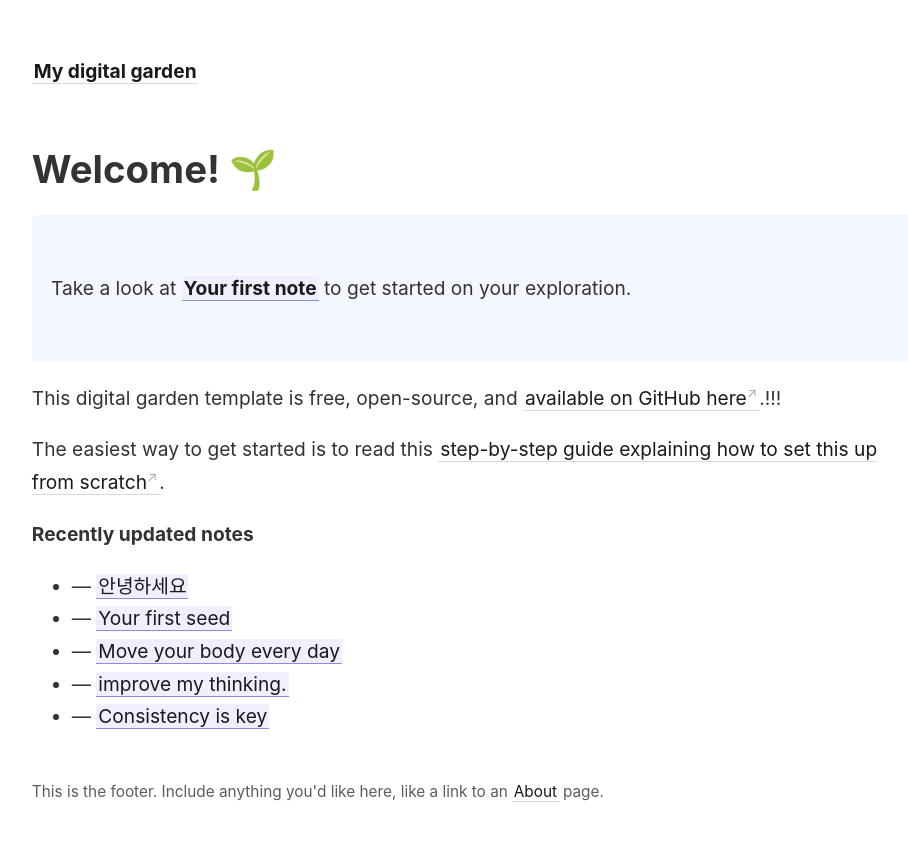
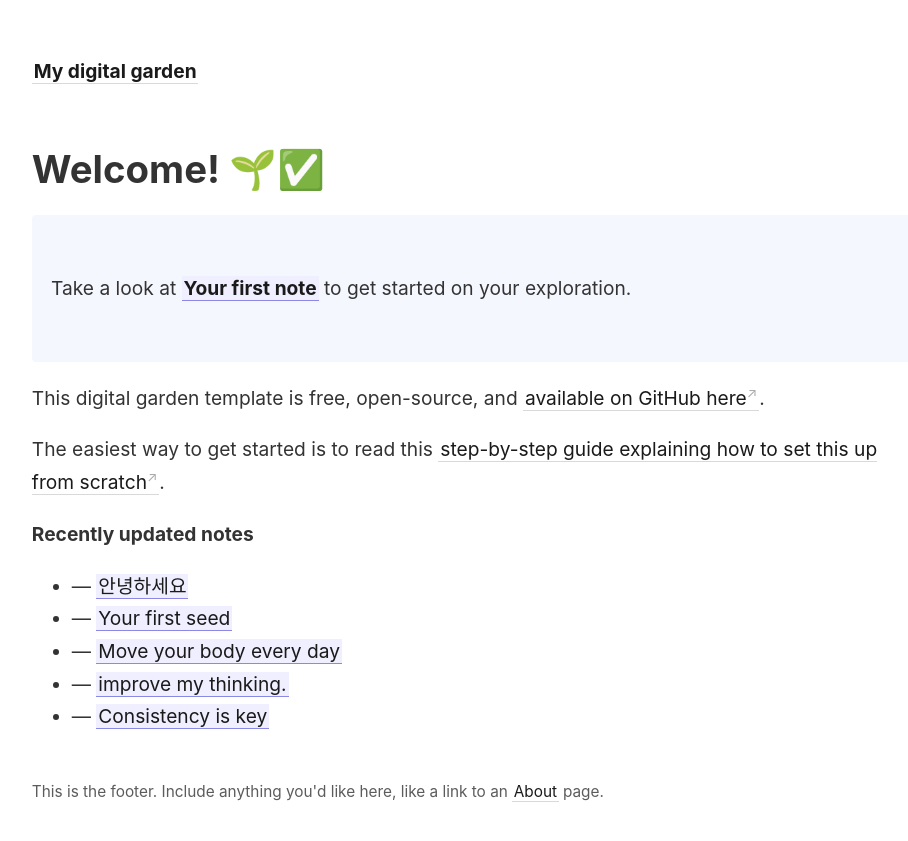
Before and after one commit to Elektronikatapang/Elektronikatapang, a Jekyll site: the page built from _pages/index.md, in a window 1280 px wide. Shown: the top 841 px of the page, without its empty margins (45-953 px from the left). Built offline with Jekyll 4.4.1, drawn with Linux system fonts in a browser that asks for light colours.

```diff
--- a/_pages/index.md
+++ b/_pages/index.md
@@ -5,13 +5,13 @@ id: home
 permalink: /
 ---
 
-# Welcome! 🌱
+# Welcome! 🌱✅
 
 <p style="padding: 3em 1em; background: #f5f7ff; border-radius: 4px;">
   Take a look at <span style="font-weight: bold">[[Your first note]]</span> to get started on your exploration.
 </p>
 
-This digital garden template is free, open-source, and [available on GitHub here](https://github.com/maximevaillancourt/digital-garden-jekyll-template).!!!
+This digital garden template is free, open-source, and [available on GitHub here](https://github.com/maximevaillancourt/digital-garden-jekyll-template).
 
 The easiest way to get started is to read this [step-by-step guide explaining how to set this up from scratch](https://maximevaillancourt.com/blog/setting-up-your-own-digital-garden-with-jekyll).
 
```
